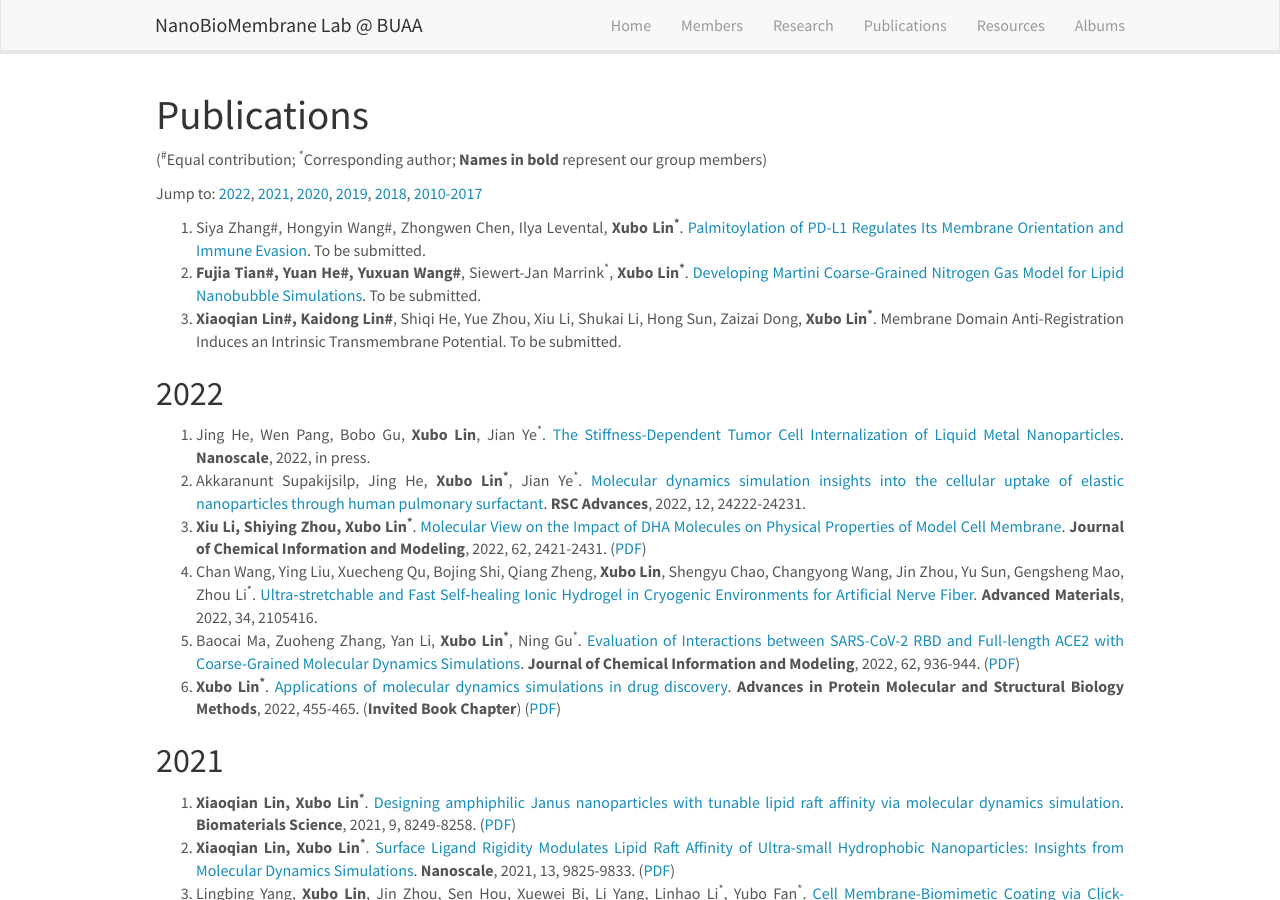
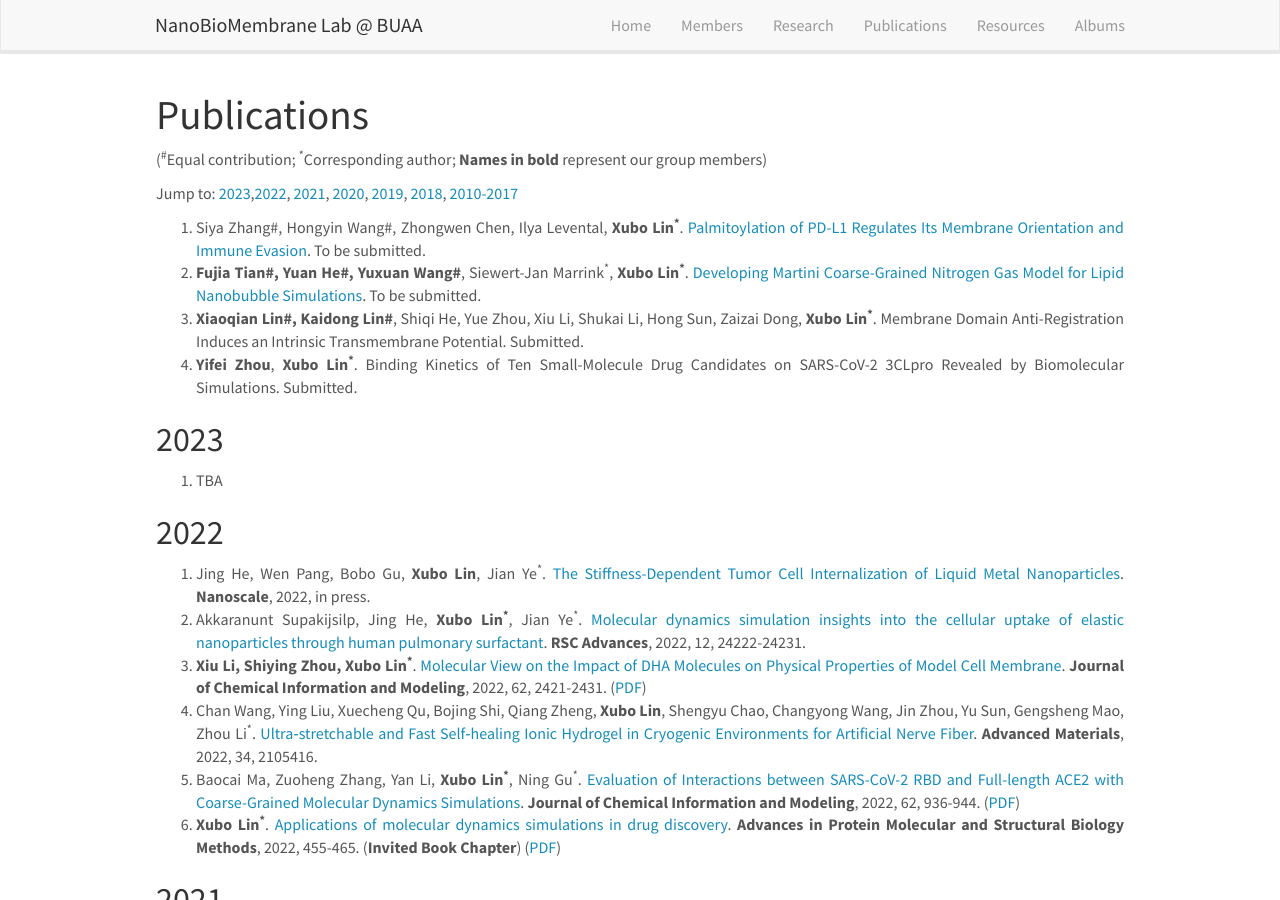
Before and after one commit to linxubo/linxubo.github.io, a Jekyll site: the page built from _pages/publications.md, in a window 1280 px wide and 900 px high. Built offline with Jekyll 4.4.1, drawn with Linux system fonts in a browser that asks for light colours; nearby versions of some CDN libraries; a script that is not in the unit is left out.

Commit message:
Update publications.md

```diff
--- a/_pages/publications.md
+++ b/_pages/publications.md
@@ -9,10 +9,14 @@ permalink: /publications/
 # Publications
 (<sup>#</sup>Equal contribution; <sup>*</sup>Corresponding author; **Names in bold** represent our group members)
 
-Jump to: [2022](#2022), [2021](#2021), [2020](#2020), [2019](#2019), [2018](#2018), [2010-2017](#2010-2017)
+Jump to: [2023](#2023),[2022](#2022), [2021](#2021), [2020](#2020), [2019](#2019), [2018](#2018), [2010-2017](#2010-2017)
 1. Siya Zhang#, Hongyin Wang#, Zhongwen Chen, Ilya Levental, **Xubo Lin<sup>*</sup>**. [Palmitoylation of PD-L1 Regulates Its Membrane Orientation and Immune Evasion](https://www.biorxiv.org/content/10.1101/2021.10.17.464736.abstract). To be submitted.
 2. **Fujia Tian#, Yuan He#, Yuxuan Wang#**, Siewert-Jan Marrink<sup>*</sup>, **Xubo Lin<sup>*</sup>**. [Developing Martini Coarse-Grained Nitrogen Gas Model for Lipid Nanobubble Simulations](http://dx.doi.org/10.26434/chemrxiv.13591283). To be submitted.
-3. **Xiaoqian Lin#, Kaidong Lin#**, Shiqi He, Yue Zhou, Xiu Li, Shukai Li, Hong Sun, Zaizai Dong, **Xubo Lin<sup>*</sup>**. Membrane Domain Anti-Registration Induces an Intrinsic Transmembrane Potential. To be submitted.
+3. **Xiaoqian Lin#, Kaidong Lin#**, Shiqi He, Yue Zhou, Xiu Li, Shukai Li, Hong Sun, Zaizai Dong, **Xubo Lin<sup>*</sup>**. Membrane Domain Anti-Registration Induces an Intrinsic Transmembrane Potential. Submitted.
+4. **Yifei Zhou**, **Xubo Lin<sup>*</sup>**. Binding Kinetics of Ten Small-Molecule Drug Candidates on SARS-CoV-2 3CLpro Revealed by Biomolecular Simulations. Submitted.
+
+## 2023
+1. TBA
 
 ## 2022
 1.	Jing He, Wen Pang, Bobo Gu, **Xubo Lin**, Jian Ye<sup>*</sup>. [The Stiffness-Dependent Tumor Cell Internalization of Liquid Metal Nanoparticles](https://pubs.rsc.org/en/Content/ArticleLanding/2022/NR/D2NR04293B). **Nanoscale**, 2022, in press.
```
